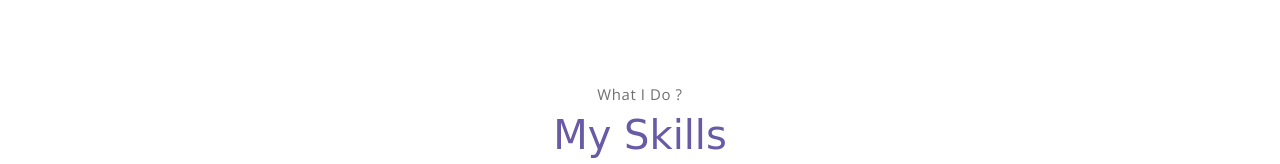
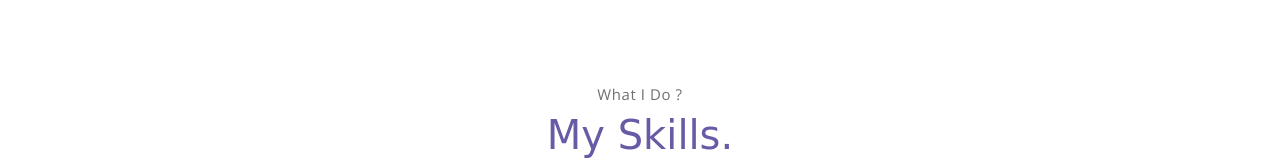
Before and after one commit to Vipul2202/Portfolio-webpage-main, a plain HTML site: page index.html in a window 1280 px wide. Shown: the part 1925-2089 px from the top of the page. Drawn offline with nearby package versions, Linux system fonts and the light colour scheme; files that its build step writes are made by us from their sources; a web font is replaced by a local one.

Commit message:
Update1 index.html

```diff
--- a/index.html
+++ b/index.html
@@ -130,7 +130,7 @@
         <div class="container text-center">
             <div class="myskills"></div>
             <p class="section-subtitle">What I Do ?</p>
-  <h1 class="sub-title text2">My Skills</h1>
+  <h1 class="sub-title text2">My Skills.</h1>
 
 
             <!-- row -->
```
